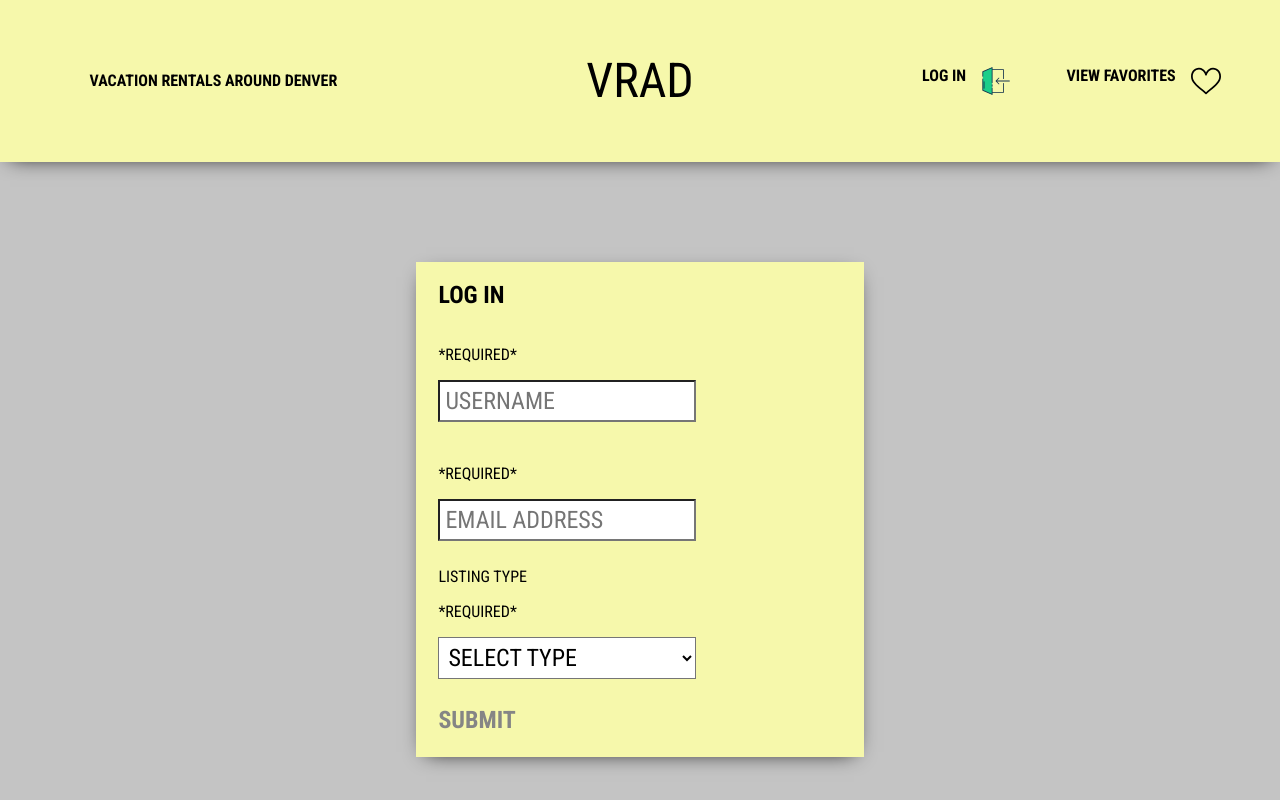
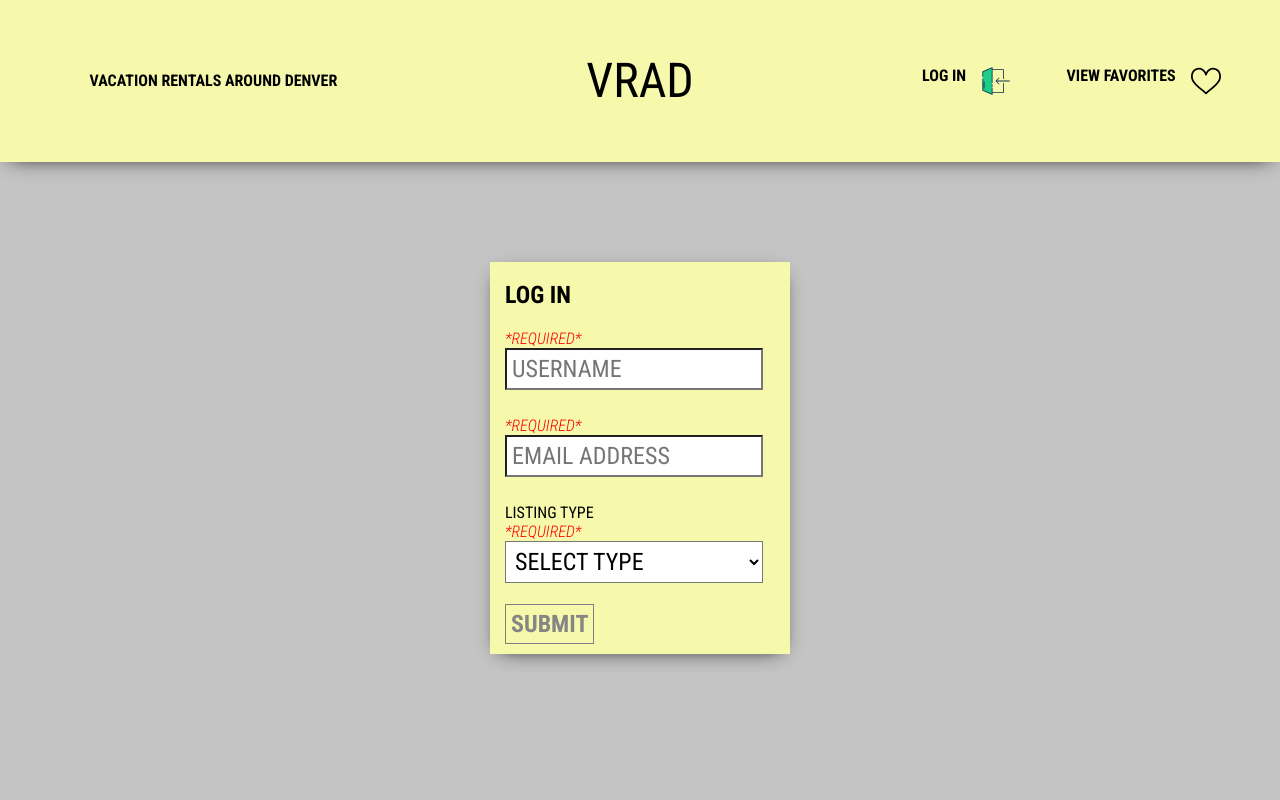
Before and after one commit to megan-venetianer/VRAD, a React (Create React App) app: page / in a window 1280 px wide. Built offline with nearby package versions, Linux system fonts and the light colour scheme; no server answers.

Commit message:
adds max width

```diff
--- a/src/components/Login/Login.css
+++ b/src/components/Login/Login.css
@@ -4,7 +4,8 @@
   display: flex;
   font-family: 'Roboto Condensed', sans-serif;
   margin: 100px auto auto auto;
-  width: 35%;
+  max-width: 20%;
+  min-width: 300px;
 }
 
 .login-form {
@@ -41,7 +42,20 @@ button {
 }
 
 .noStyle[disabled] {
+  cursor: not-allowed;
   text-decoration: none;
   pointer-events: none;
   color: #858585;
 }
+
+.required {
+  color: red;
+  font-style: italic;
+  font-weight: 300;
+  margin: 0;
+}
+
+.submit {
+  border: 1px solid grey;
+  padding: 5px;
+}
```
